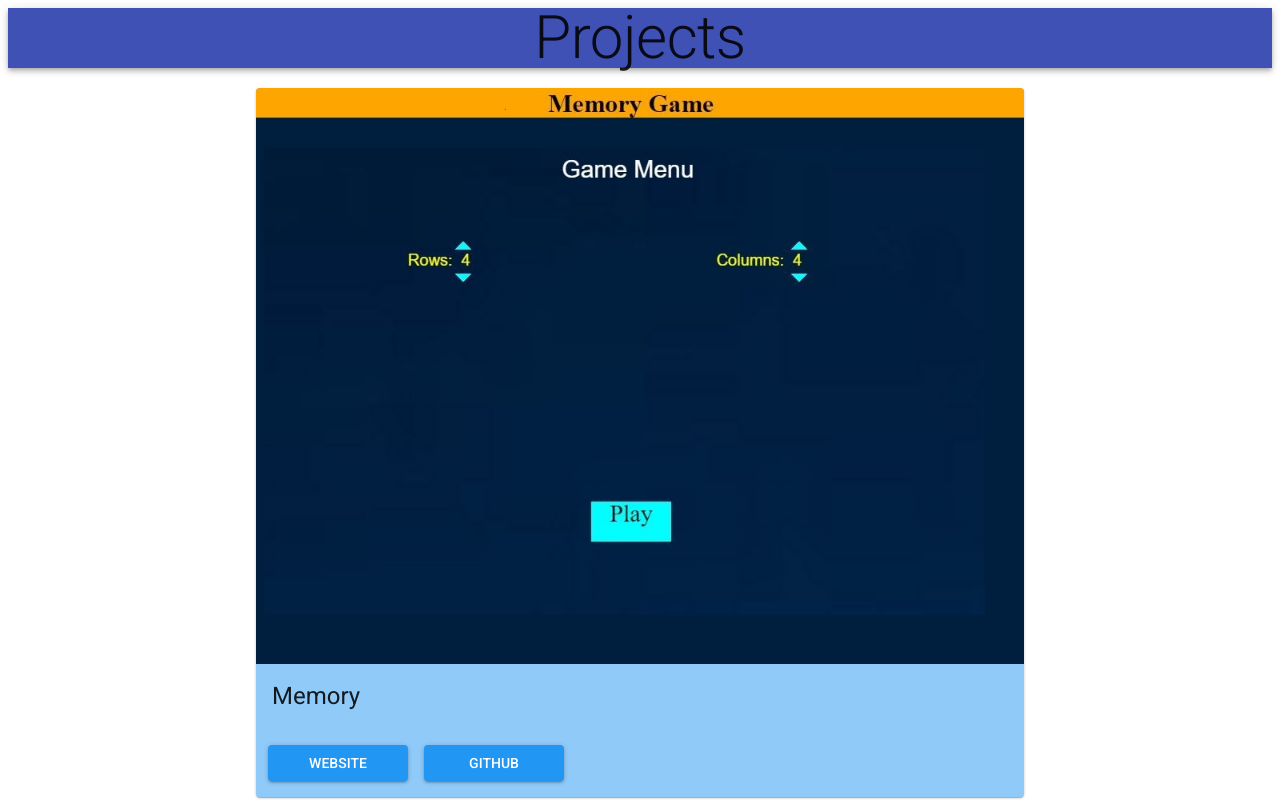
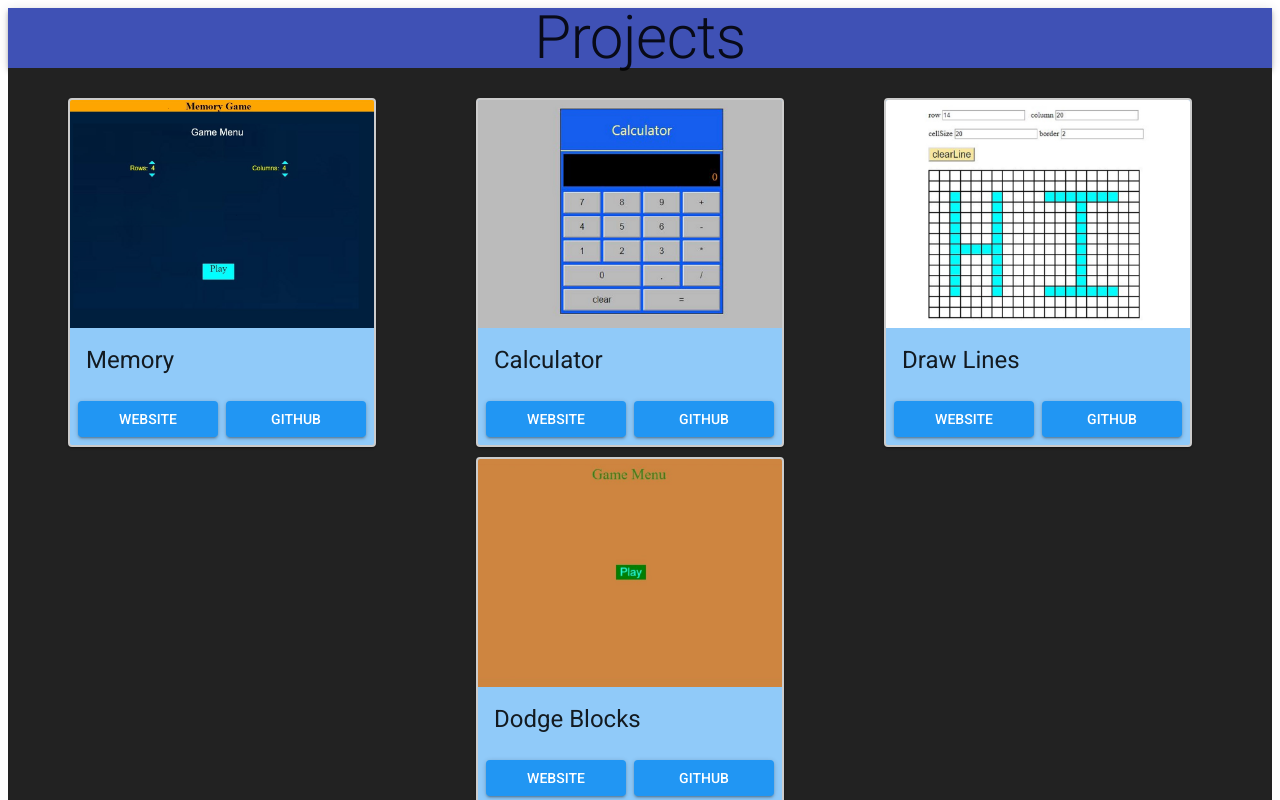
Before and after one commit to josephttran/project, a React app: page / in a window 1280 px wide. Shown: the top 800 px of the page. Built offline with nearby package versions, Linux system fonts and the light colour scheme.

Commit message:
Add Grid

```diff
--- a/src/components/Project/ProjectList.tsx
+++ b/src/components/Project/ProjectList.tsx
@@ -1,14 +1,22 @@
 import * as React from 'react';
+import Grid from '@material-ui/core/Grid';
+import { createStyles, Theme, withStyles } from '@material-ui/core/styles';
 
 import SingleProject, { IProject } from './SingleProject';
 import projectData from '../../projectData.json';
+
+const styles = (theme: Theme) => createStyles({
+  container: {
+    padding: 20,
+    backgroundColor: '#222',
+  }
+});
 
 interface IProjectListState {
   projects: IProject[];
 }
 
-class ProjectList extends React.Component<{}, IProjectListState> {
-
+class ProjectList extends React.Component<any, IProjectListState> {
   state: IProjectListState = {
     projects: []
   }
@@ -21,6 +29,8 @@ class ProjectList extends React.Component<{}, IProjectListState> {
   }
 
   render() {
+    const { classes } = this.props;
+
     const proj = this.state.projects.map(ele => {
       return (
         <SingleProject
@@ -34,11 +44,11 @@ class ProjectList extends React.Component<{}, IProjectListState> {
     });
 
     return (
-      <div className="Projects">
+      <Grid container className={classes.container}>
         {proj}
-      </div>
+      </Grid>
     )
   }
 }
 
-export default ProjectList
+export default withStyles(styles)(ProjectList);
--- a/src/components/Project/SingleProject.tsx
+++ b/src/components/Project/SingleProject.tsx
@@ -7,20 +7,22 @@ import CardActionArea from '@material-ui/core/CardActionArea';
 import CardHeader from '@material-ui/core/CardHeader';
 import CardMedia from '@material-ui/core/CardMedia';
 import Button from '@material-ui/core/Button';
+import { Grid } from '@material-ui/core';
 
 const primary = blue[200];
 const secondary = blue[500];
 
 const styles = (theme: Theme) => createStyles({
+  item: {
+    marginLeft: 'auto',
+    marginRight: 'auto',
+    paddingTop: 10,
+    paddingRight: 20,
+    minWidth: 320
+  },
   card: {
-    margin: 'auto',
-    marginTop: 20,
     backgroundColor: primary,
-  },
-  '@media screen and (min-width: 768px)': {
-    card: {
-      maxWidth: 768
-    }
+    border: '2px solid #ccc'
   },
   media: {
     height: 0,
@@ -33,7 +35,6 @@ const styles = (theme: Theme) => createStyles({
     display: 'flex'
   },
   button: {
-    margin: theme.spacing.unit,
     width: 140,
     backgroundColor: secondary,
     color: theme.palette.getContrastText(secondary)
@@ -51,10 +52,10 @@ const SingleProject = (props: IProject) => {
   const { classes } = props;
 
   return (
-    <div>
+    <Grid item className={classes.item}>
       <Card className={classes.card}>
         <CardActionArea>
-          <a href={props.url}>
+          <a href={props.url} target='_blank'>
             <CardMedia
               className={classes.media}
               image={require(`../../asset/images/${props.image}`)}
@@ -74,7 +75,7 @@ const SingleProject = (props: IProject) => {
           </Button>
         </CardAction>
       </Card>
-    </div>
+    </Grid>
   )
 };
 
```
